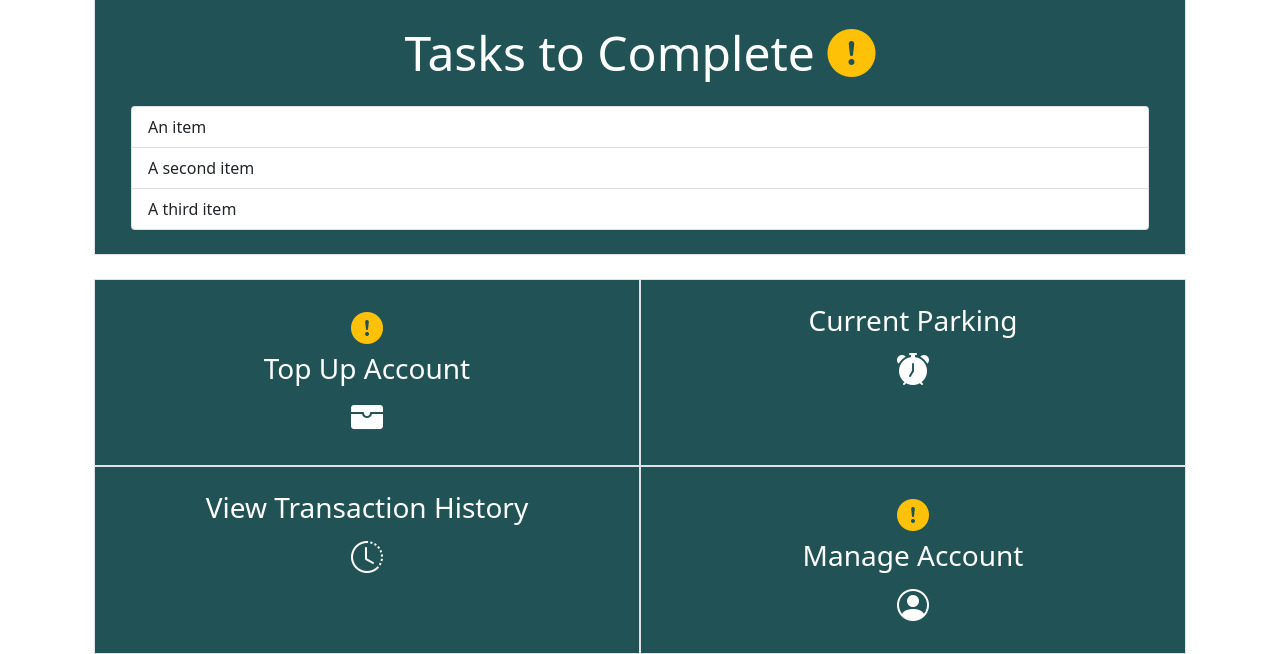
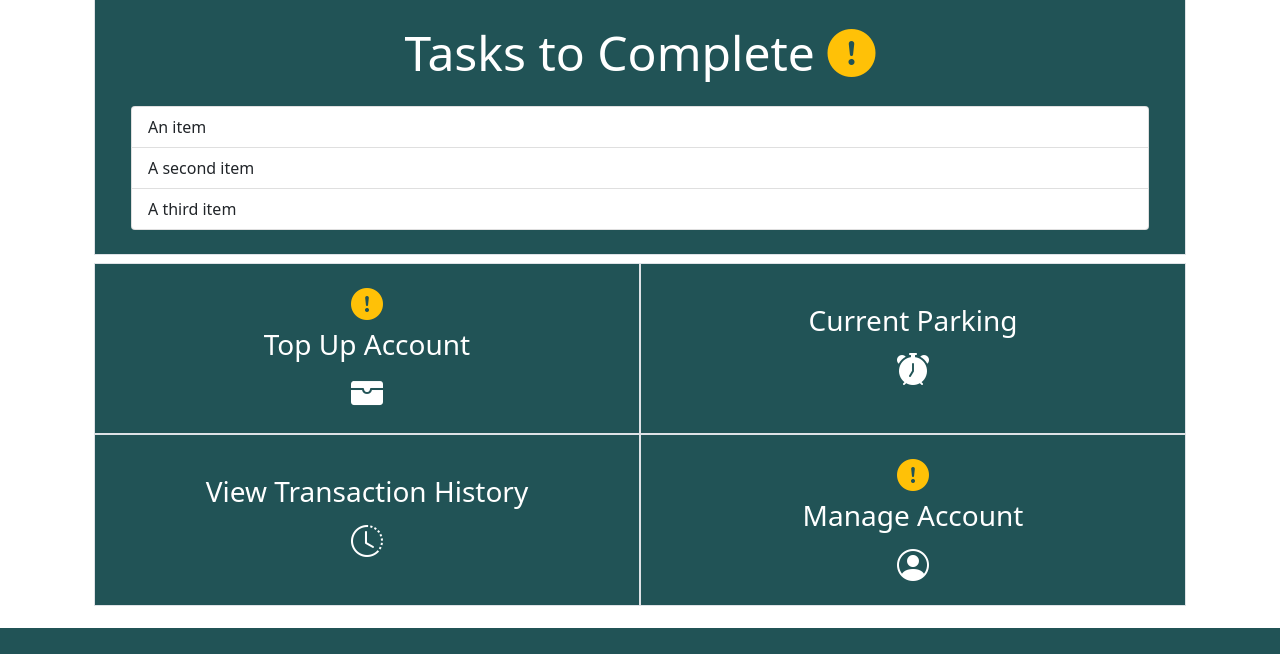
Before and after one commit to kamil2000pl/UniPark, a Flask app: page /user in a window 1280 px wide. Shown: the part 172-826 px from the top of the page. After the commit the page ends 800 px from the top, so only its background shows below. Run offline with Flask 2, Linux system fonts and the light colour scheme; some libraries are stand-ins or nearby versions.

Commit message:
USER DASHBOARD - Fixed problem with the grid layout - BRIAN

```diff
--- a/static/css/custom.css
+++ b/static/css/custom.css
@@ -7,7 +7,7 @@
     warning-icons: #FFC000
 */
 
-/* Globals e.g backgrounds */
+/* Globals e.g backgrounds, custom heights etc... */
 
 .bg-main {
     background-color: #215356;
@@ -16,6 +16,10 @@
 
 .main-hover-bg-change:hover {
     background-color: #019592;
+}
+
+.height-50px {
+    height: 50px;
 }
 
 /* Icons */
--- a/templates/_macros.html
+++ b/templates/_macros.html
@@ -78,7 +78,7 @@
 {% macro user_dashboard_section() %}
     <div class="container user-dashboard-container">
         <div class="row m-auto justify-content-center">
-            <div class="row mb-4">
+            <div class="row mb-2">
                 <div class="col-12 border bg-main">
                     <div class="p-4">
                         <div class="display-5 mb-4 text-center text-white">
@@ -96,37 +96,60 @@
                     </div>
                 </div>
             </div>
+
             <div class="row">
-                <div class="col-6 border bg-main main-hover-bg-change">
-                    <div class="p-4 text-center">
+                <div class="col-6 pt-3 pb-3 border bg-main main-hover-bg-change">
+                    <div class="row h-100 align-content-center text-center">
+                        <div class="col-12">
                             <i class="bi bi-exclamation-circle-fill text-warning dashboard-icon"></i>
+                        </div>
+                        <div class="col-12">
                             <div class="h3">Top Up Account</div>
+                        </div>
+                        <div class="col-12">
                             <i class="bi bi-wallet-fill dashboard-icon"></i>
                         </div>
                     </div>
-                <div class="col-6 border bg-main main-hover-bg-change">
-                    <div class="p-4 text-center">
+                </div>
+
+                <div class="col-6 pt-3 pb-3 border bg-main main-hover-bg-change">
+                <div class="row h-100 align-content-center text-center">
+                    <div class="col-12">
                         <div class="h3">Current Parking</div>
+                    </div>
+                    <div class="col-12">
                         <i class="bi bi-alarm-fill dashboard-icon"></i>
+                    </div>
                 </div>
                 </div>
             </div>
 
             <div class="row">
-                <div class="col-6 border bg-main main-hover-bg-change">
-                     <div class="p-4 text-center">
+                <div class="col-6 pt-3 pb-3 border bg-main main-hover-bg-change">
+                    <div class="row h-100 align-content-center text-center">
+                         <div class="col-12">
                              <div class="h3">View Transaction History</div>
+                         </div>
+                         <div class="col-12">
                              <i class="bi bi-clock-history dashboard-icon"></i>
                          </div>
                     </div>
-                <div class="col-6 border bg-main main-hover-bg-change">
-                    <div class="p-4 text-center">
+                </div>
+
+                <div class="col-6 pt-3 pb-3 border bg-main main-hover-bg-change">
+                    <div class="row h-100 align-content-center text-center">
+                        <div class="col-12">
                             <i class="bi bi-exclamation-circle-fill text-warning dashboard-icon"></i>
+                         </div>
+                        <div class="col-12">
                             <div class="h3">Manage Account</div>
+                         </div>
+                        <div class="col-12">
                             <i class="bi bi-person-circle dashboard-icon"></i>
                          </div>
                     </div>
                 </div>
             </div>
         </div>
+    </div>
 {% endmacro %}
```
Lines whose indentation alone changed are shown as unchanged.
